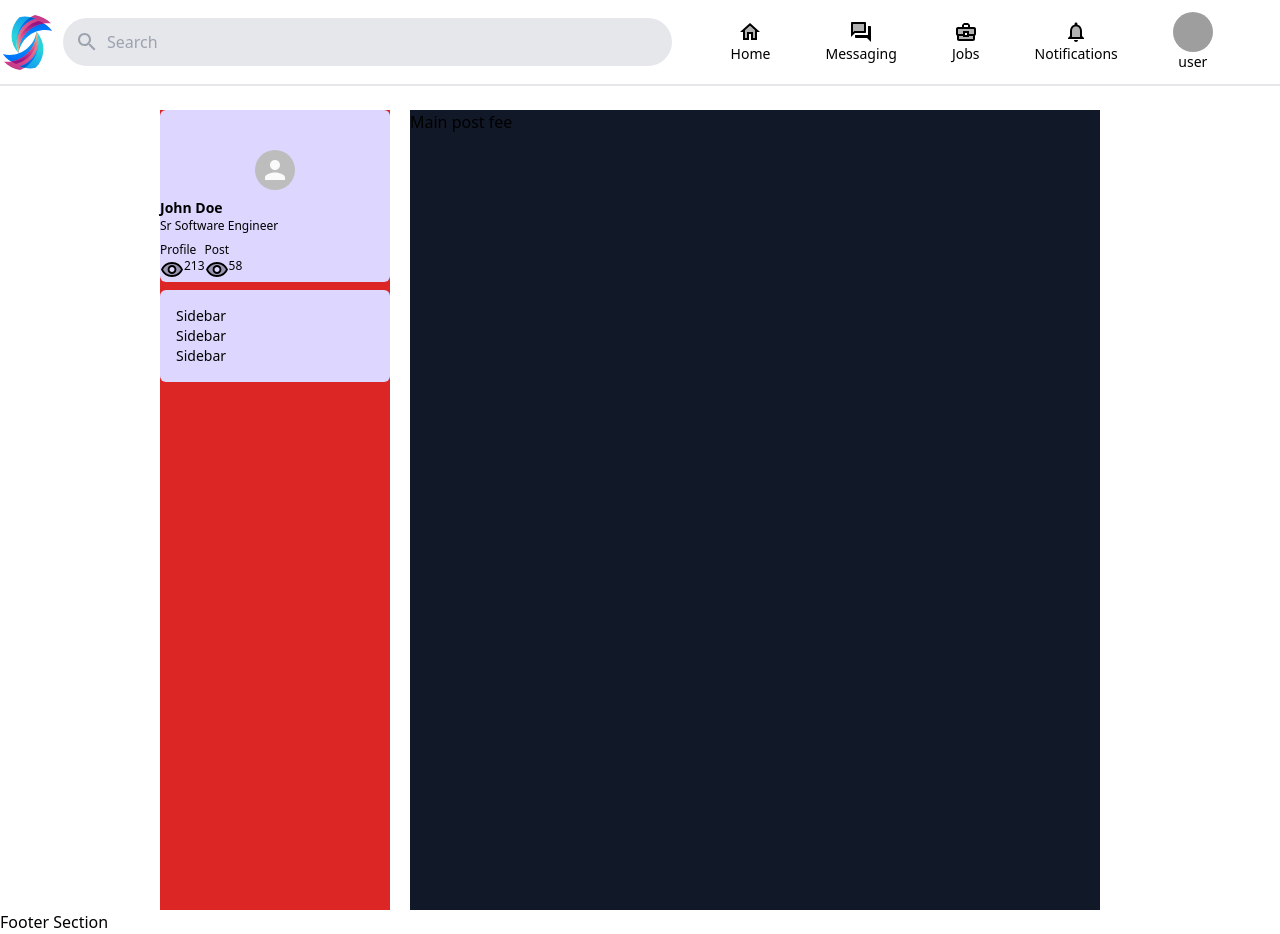
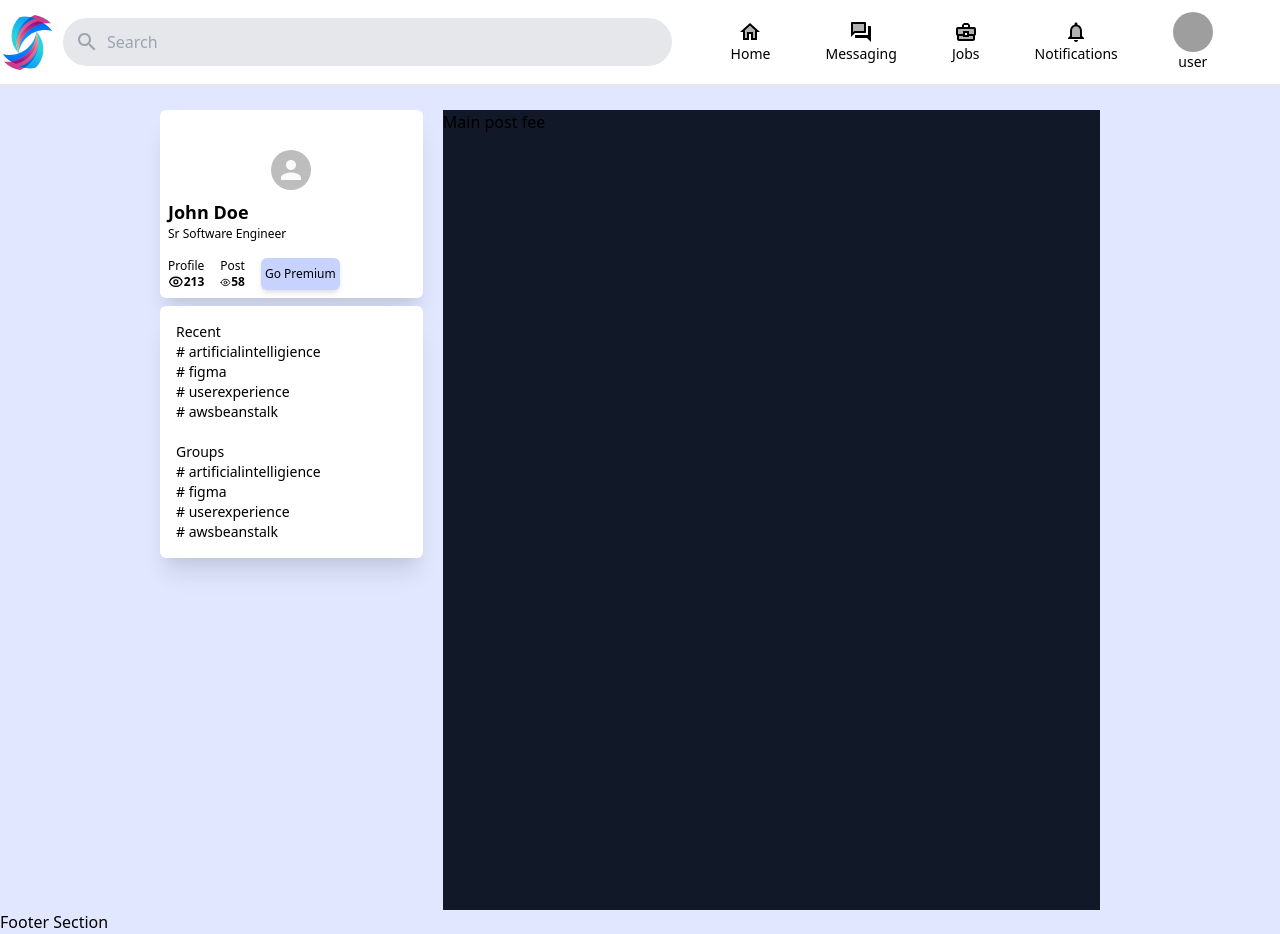
Before and after one commit to corey-calhoun/social-media-demo-nextjs, a Next.js app: page / in a window 1280 px wide. Built offline with nearby package versions, Linux system fonts and the light colour scheme; grey boxes are pictures that could not be loaded.

Commit message:
working on sidebar

```diff
--- a/components/Sidebar.js
+++ b/components/Sidebar.js
@@ -1,39 +1,40 @@
 import { Avatar } from '@material-ui/core'
-import { VisibilityTwoTone } from '@material-ui/icons'
+import { EyeIcon } from '@heroicons/react/outline'
 import React from 'react'
 
 function Sidebar() {
   return (
-    <div className="hidden md:flex md:flex-col h-screen md:w-1/3 bg-red-600">
+    <div className="hidden md:flex md:flex-col h-screen md:w-2/5 md:flex-grow-0">
 
       {/*top card */}
-      <div className="flex-col bg-purple-200 rounded-md mb-2 space-y-2">
+      <div className="flex-col bg-white shadow-xl rounded-md mb-2 space-y-2">
 
         <Avatar className="flex align-center mx-auto mt-10 text-xl" />
 
-        <div className="text-sm mt-5">
-          <h2 className="font-bold">John Doe</h2>
+        <div className="text-sm mt-5 ml-2">
+          <h2 className="font-bold text-lg">John Doe</h2>
           <h4 className="text-xs">Sr Software Engineer</h4>
         </div>
 
-        <div className="flex text-xs justify-wide">
-          <di>
-            <h1>Profile</h1>
-            <div v className="flex">
-              <VisibilityTwoTone />
+        <div className="flex text-xs space-x-4 p-2">
+          <div>
+            <h2>Profile</h2>
+            <div className="flex  items-center cursor-pointer font-bold">
+              <EyeIcon />
               <p>213</p>
             </div>
 
-          </di>
+          </div>
 
           <div>
-            <h1>Post</h1>
-            <div className="flex">
-              <VisibilityTwoTone />
+            <h2>Post</h2>
+            <div className="flex  items-center cursor-pointer font-bold">
+              <EyeIcon />
               <p>58</p>
             </div>
+          </div>
 
-          </div>
+          <button className=" shadow-md bg-indigo-200 rounded-md text-xs p-1 cursor-pointer ">Go Premium</button>
 
 
         </div>
@@ -43,11 +44,23 @@ function Sidebar() {
       </div>
 
       {/*bottom card */}
-      <div className="flex-col p-4  bg-purple-200 rounded-md text-sm">
+      <div className="flex-col p-4  bg-white shadow-xl rounded-md text-sm">
+        <div className="mb-5">
+          <h3>Recent</h3>
+          <h5># artificialintelligience</h5>
+          <h5># figma</h5>
+          <h5># userexperience</h5>
+          <h5># awsbeanstalk</h5>
+        </div>
 
-        <h1>Sidebar</h1>
-        <h1>Sidebar</h1>
-        <h1>Sidebar</h1>
+        <div>
+          <h3>Groups</h3>
+          <h5># artificialintelligience</h5>
+          <h5># figma</h5>
+          <h5># userexperience</h5>
+          <h5># awsbeanstalk</h5>
+        </div>
+
 
       </div>
       {/*top card */}
--- a/package.json
+++ b/package.json
@@ -9,6 +9,7 @@
     "lint": "next lint"
   },
   "dependencies": {
+    "@heroicons/react": "^1.0.3",
     "@material-ui/core": "^4.12.3",
     "@material-ui/icons": "^4.11.2",
     "next": "11.0.1",
--- a/pages/_app.js
+++ b/pages/_app.js
@@ -6,10 +6,10 @@ import '../styles/globals.css'
 
 function App() {
   return (
-    <div className="flex-col min-h-screen">
+    <div className="flex-col min-h-screen bg-indigo-100">
       <Header />
       {/* main body */}
-      <main className="flex md:w-3/4 md:mx-auto">
+      <main className="flex md:w-3/4 md:mx-auto ">
         <Sidebar />
         <PostFeed />
       </main>
```
Also changed, not shown: 1 other file (tests, documents, lock files or other folders).
